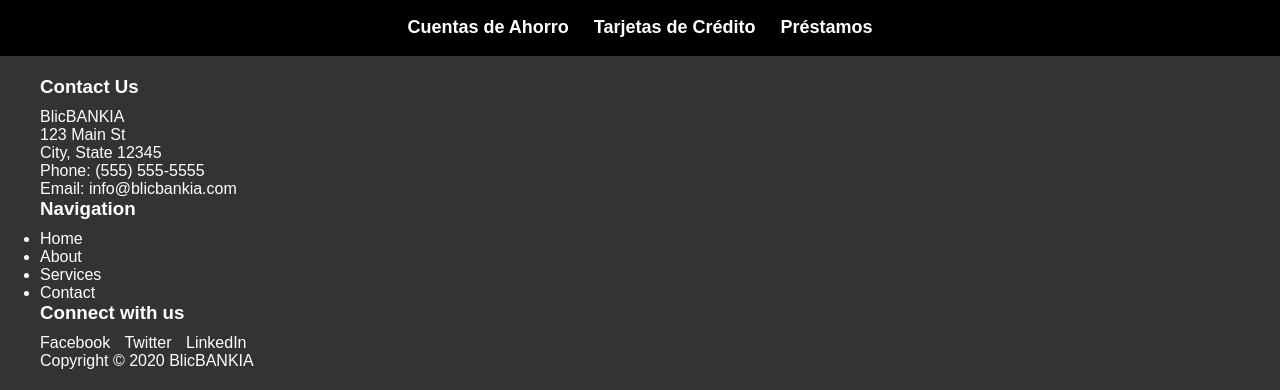
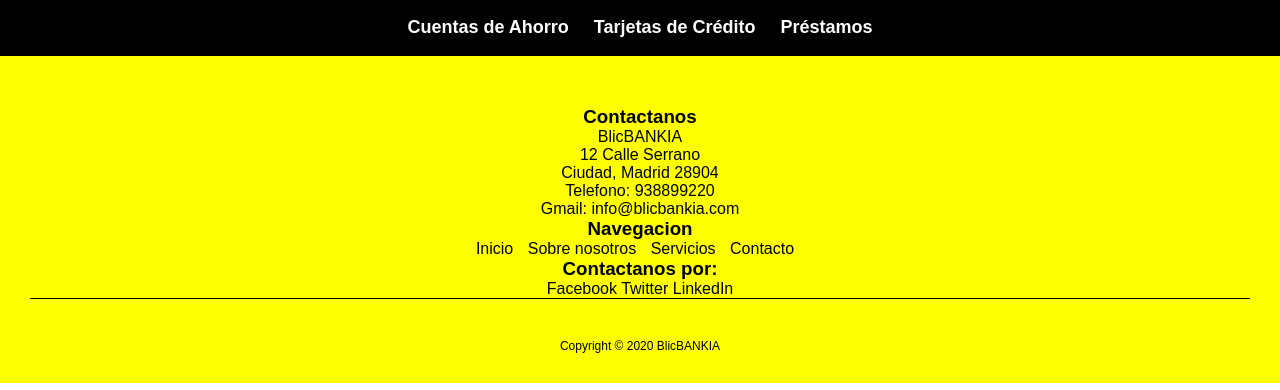
Before and after one commit to Kevinpc123/Trabajo_Git, a plain HTML site: page index.html in a window 1280 px wide. Shown: the part 738-1128 px from the top of the page. Drawn offline with Linux system fonts and the light colour scheme.

Commit message:
Modificamos el footer con css

```diff
--- a/index.html
+++ b/index.html
@@ -43,24 +43,24 @@
       <div class="container">
         <div class="row">
           <div class="col-md-4">
-            <h3>Contact Us</h3>
+            <h3>Contactanos</h3>
             <p>BlicBANKIA</p>
-            <p>123 Main St</p>
-            <p>City, State 12345</p>
-            <p>Phone: (555) 555-5555</p>
-            <p>Email: info@blicbankia.com</p>
+            <p>12 Calle Serrano</p>
+            <p>Ciudad, Madrid 28904</p>
+            <p>Telefono: 938899220</p>
+            <p>Gmail: info@blicbankia.com</p>
           </div>
           <div class="col-md-4">
-            <h3>Navigation</h3>
+            <h3>Navegacion</h3>
             <ul>
-              <li><a href="#">Home</a></li>
-              <li><a href="#">About</a></li>
-              <li><a href="#">Services</a></li>
-              <li><a href="#">Contact</a></li>
+              <li><a href="#">Inicio</a></li>
+              <li><a href="#">Sobre nosotros</a></li>
+              <li><a href="#">Servicios</a></li>
+              <li><a href="#">Contacto</a></li>
             </ul>
           </div>
           <div class="col-md-4">
-            <h3>Connect with us</h3>
+            <h3>Contactanos por:</h3>
             <a href="#">Facebook</a>
             <a href="#">Twitter</a>
             <a href="#">LinkedIn</a>
--- a/style.css
+++ b/style.css
@@ -147,25 +147,61 @@ nav ul li a .quinto {
     font-weight: bold
   }
   footer {
-	background-color: #333;
-	color: #fff;
-	padding: 20px 0;
-  }
+	background-color: yellow;
+	color: black;
+	font-family: Arial, sans-serif;
+	}
 
-  footer a {
-	color: #fff;
+	footer h3 {
+	font-weight: bold;
+	}
+
+	footer a {
+	color: black;
 	text-decoration: none;
+	}
+
+	footer a:hover {
+	color: gray;
+	}
+
+	footer .container {
+	padding: 30px;
+	}
+
+	footer .col-md-4 {
+	text-align: center;
+	}
+
+	footer .col-md-12 {
+	text-align: center;
+	font-size: 12px;
+	padding-top: 20px;
+	}
+
+	footer ul {
+	list-style: none;
+	padding: 0;
+	margin: 0;
+	}
+
+	footer li {
+	display: inline-block;
 	margin-right: 10px;
-  }
+	}
 
-  footer h3 {
-	margin-bottom: 10px;
-  }
+	footer p {
+	margin-bottom: 0;
+	}
 
-  footer .container {
-	max-width: 1200px;
-	margin: 0 auto;
-  }
+	footer .row {
+	border-top: 1px solid black;
+	padding-top: 20px;
+	}
+
+	footer .row:first-child {
+	border-top: none;
+	}
   #servicios {
 	text-align: center;
   }
```
